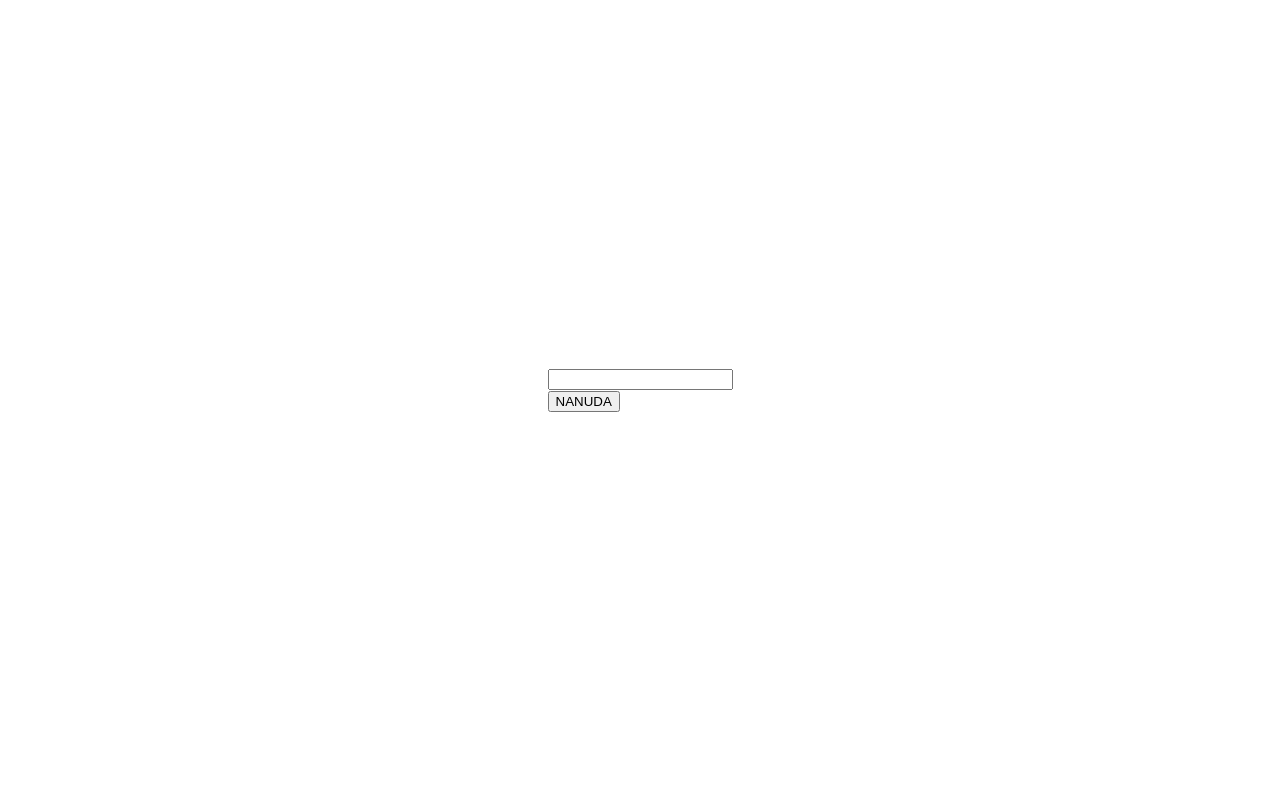
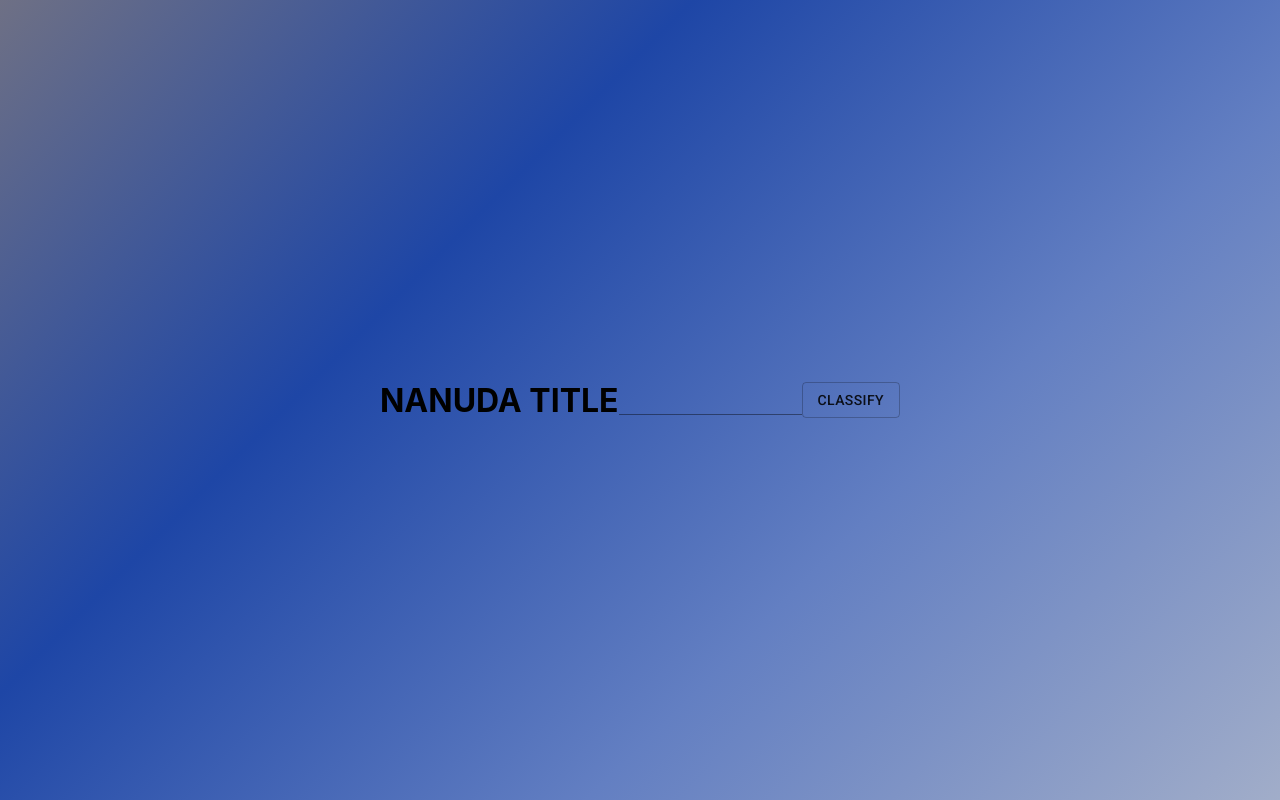
Before and after one commit to geooff/nanuda, a React (Create React App) app in the folder frontend/: page / in a window 1280 px wide. Built offline with nearby package versions, Linux system fonts and the light colour scheme.

Commit message:
Install Material UI, Update UI, WIP styling

```diff
--- a/frontend/package.json
+++ b/frontend/package.json
@@ -4,10 +4,12 @@
   "private": true,
   "proxy": "http://nanuda.herokuapp.com",
   "dependencies": {
+    "@material-ui/core": "^4.11.3",
     "@testing-library/jest-dom": "^5.11.9",
     "@testing-library/react": "^11.2.5",
     "@testing-library/user-event": "^12.6.3",
     "axios": "^0.21.1",
+    "material-ui-icons": "^1.0.0-beta.36",
     "react": "^17.0.1",
     "react-dom": "^17.0.1",
     "react-scripts": "4.0.2",
--- a/frontend/public/index.html
+++ b/frontend/public/index.html
@@ -2,7 +2,7 @@
 <html lang="en">
   <head>
     <meta charset="utf-8" />
-    <link rel="icon" href="%PUBLIC_URL%/favicon.ico" />
+    <!-- <link rel="icon" href="%PUBLIC_URL%/favicon.ico" /> -->
     <meta name="viewport" content="width=device-width, initial-scale=1" />
     <meta name="theme-color" content="#000000" />
     <meta
@@ -24,7 +24,12 @@
       work correctly both with client-side routing and a non-root public URL.
       Learn how to configure a non-root public URL by running `npm run build`.
     -->
-    <title>React App</title>
+    <link
+      rel="stylesheet"
+      href="https://fonts.googleapis.com/css?family=Roboto:300,400,500,700&display=swap"
+    />
+
+    <title>Nanuda</title>
   </head>
   <body>
     <noscript>You need to enable JavaScript to run this app.</noscript>
--- a/frontend/src/components/Home.jsx
+++ b/frontend/src/components/Home.jsx
@@ -1,62 +1,115 @@
-import React, { Component } from 'react';
-import axios from 'axios'
+import React, { Component } from "react";
+import axios from "axios";
+import {
+  IconButton,
+  Input,
+  TableContainer,
+  Paper,
+  TableHead,
+  TableRow,
+  TableCell,
+  TableBody,
+  Table,
+  Button,
+} from "@material-ui/core";
 
+/** Given an user input, display related emojis and their confidence level */
 class Home extends Component {
-    constructor(props) {
-        super(props)
+  constructor(props) {
+    super(props);
 
-      this.state = {
-			body: '',
-			results: []
-		}
-		}
+    this.state = {
+      body: "",
+      results: [],
+    };
+  }
 
-    handleChange =(event) => {
-        this.setState({ body: event.target.value })
-		}
+  /** Called on input change */
+  handleChange = (event) => {
+    this.setState({ body: event.target.value });
+  };
 
-		handleSubmit = (event) => {
-			event.preventDefault(); // Avoid page refresh
+  /** Called on submit click */
+  handleSubmit = (event) => {
+    event.preventDefault();
 
-			axios.post('/?max_n=5', this.state)
-			.then(response => {
-				this.setState( { results: response.data})
-			})
-			.catch(error => {
-				console.log(error)
-			})
-		}
+    axios
+      .post("/?max_n=5", this.state)
+      .then((response) => {
+        let responseArray = response.data;
+        var responseObj = responseArray.map(function (x) {
+          return {
+            emoji: x[0],
+            confidence: x[1],
+          };
+        });
+        this.setState({ results: responseObj });
+      })
+      .catch((error) => {
+        console.log(error);
+      });
+  };
 
-    render() {
-        const { body, results } = this.state
-            return (
-                <div style={{display: 'flex',  justifyContent:'center', alignItems:'center', height: '100vh'}}>
-                    <form onSubmit={this.handleSubmit}>
-                      <div>
-                        <input
-                          type="text"
-                          name="body"
-                          value={body}
-                          onChange={this.handleChange}/>
-                    	</div>
+  render() {
+    const { body, results } = this.state;
+    return (
+      <div
+        style={{
+          display: "flex",
+          justifyContent: "center",
+          alignItems: "center",
+          height: "100vh",
+          background:
+            "linear-gradient(-45deg, #a1adc9, #637fc2, #1e46a6, #6e7085)",
+        }}
+      >
+        <h1>NANUDA TITLE</h1>
+        <br></br>
+        <div>
+          <form onSubmit={this.handleSubmit}>
+            <div>
+              <Input
+                type="text"
+                name="body"
+                value={body}
+                onChange={this.handleChange}
+              />
+              <Button type="submit" variant="outlined">
+                Classify
+              </Button>
+            </div>
 
-											<button type="submit">NANUDA</button>
-											<br></br>
-											<div>
-											<br></br>
-											{results.map(result => (
-
-												<div >
-													<div>{result}</div>
-													{/* <div>{result.emoji}</div> */}
-													{/* <div>{result.confidence}</div> */}
-												</div>
-											))}
-										</div>
-                    </form>
-                </div>
-            )
-    }
+            <div>
+              {results.length > 0 && (
+                <TableContainer component={Paper}>
+                  <Table aria-label="simple-table">
+                    <TableHead>
+                      <TableRow>
+                        <TableCell>Emoji</TableCell>
+                        <TableCell align="right">Confidence</TableCell>
+                      </TableRow>
+                    </TableHead>
+                    {results.map((result) => (
+                      <TableBody>
+                        <TableRow key={result.emoji}>
+                          <TableCell component="th" scope="row">
+                            {result.emoji}
+                          </TableCell>
+                          <TableCell align="right">
+                            {result.confidence}
+                          </TableCell>
+                        </TableRow>
+                      </TableBody>
+                    ))}
+                  </Table>
+                </TableContainer>
+              )}
+            </div>
+          </form>
+        </div>
+      </div>
+    );
+  }
 }
 
-export default Home
+export default Home;
```
Also changed, not shown: 1 other file (tests, documents, lock files or other folders).
